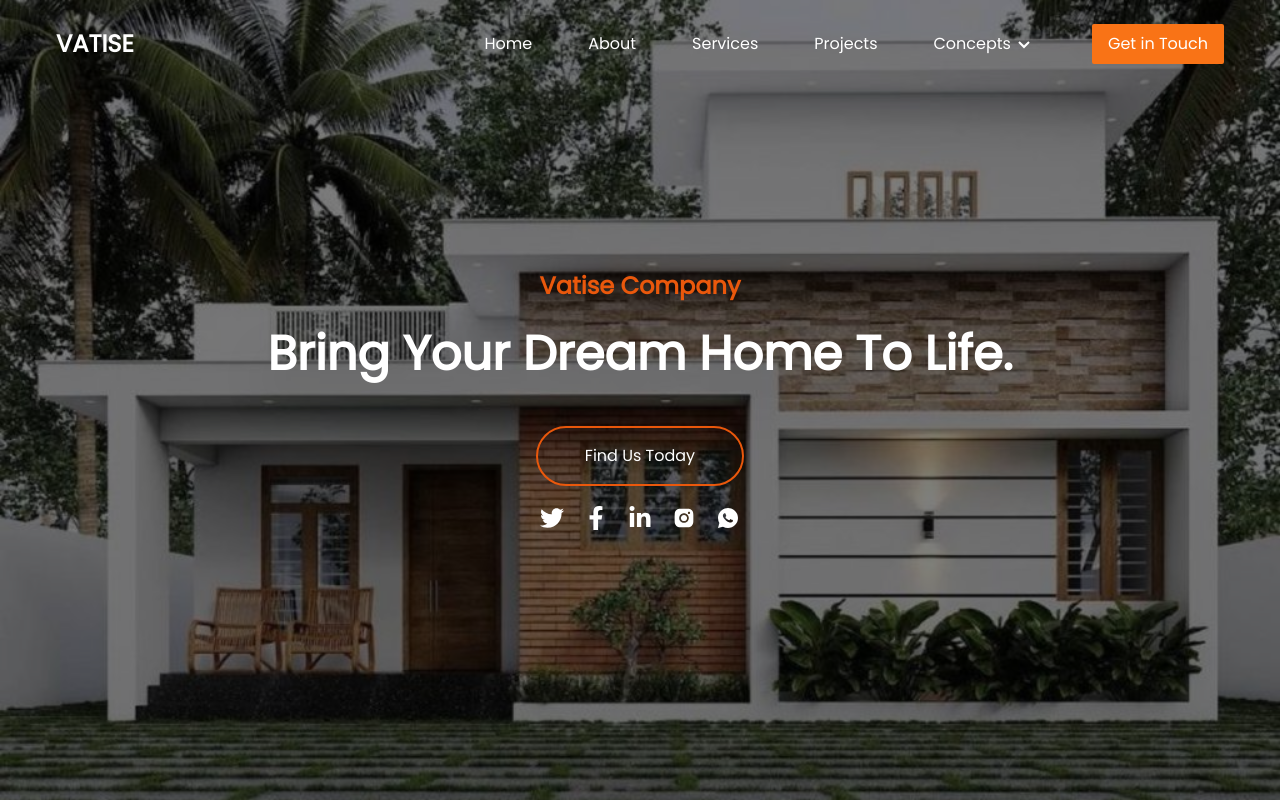
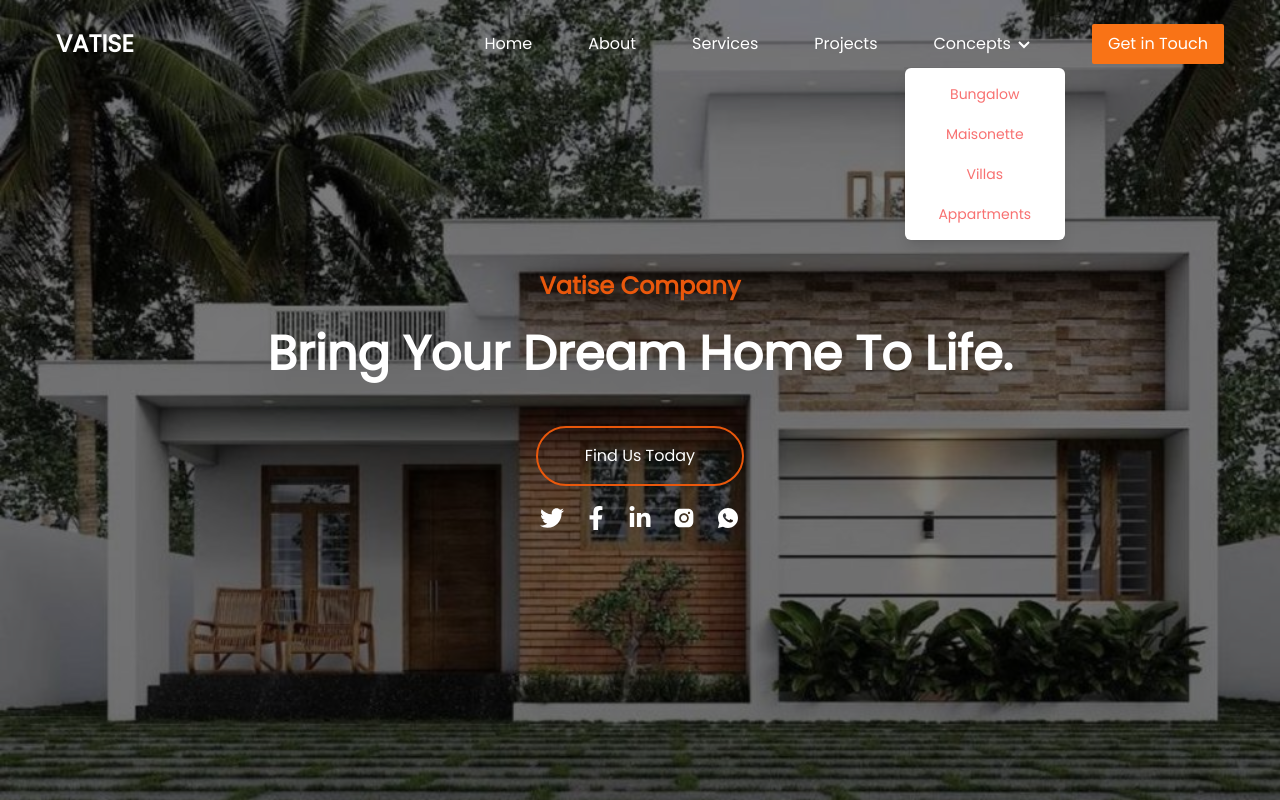
Before and after one commit to nelsonasino/Vatise-Enterprises, a React (Vite) app: page / in a window 1280 px wide. Both pictures are taken after a click on the button "Concepts". Shown: the top 800 px of the page. Built offline with nearby package versions, Linux system fonts and the light colour scheme.

Commit message:
Navbar popup update

```diff
--- a/package.json
+++ b/package.json
@@ -11,6 +11,7 @@
   },
   "dependencies": {
     "@headlessui/react": "^1.7.15",
+    "@heroicons/react": "^2.0.18",
     "framer-motion": "^10.12.16",
     "react": "^18.2.0",
     "react-dom": "^18.2.0",
--- a/src/App.jsx
+++ b/src/App.jsx
@@ -1,4 +1,3 @@
-import ReactDom from "react-dom/client";
 import { useEffect, useState } from "react";
 import NavBar from "./components/NavBar";
 import { BrowserRouter, Routes, Route } from "react-router-dom";
--- a/src/components/NavBar.jsx
+++ b/src/components/NavBar.jsx
@@ -1,12 +1,15 @@
-import React, { Fragment, useState } from "react";
+import React, { useState } from "react";
 import { Link } from "react-router-dom";
 import { FaTimes, FaBars } from "react-icons/fa";
-import { BiChevronDown, BiChevronUp } from "react-icons/bi";
+import { BiChevronDown } from "react-icons/bi";
+// import { MenuIcon } from "@heroicons/react/outline";
 import useMediaQuery from "../hooks/useMediaQuery";
 import { motion } from "framer-motion";
-import { Menu, Transition } from "@headlessui/react";
+import { Menu, Transition, Popover } from "@headlessui/react";
 
 const NavBar = ({ isTopOfPage }) => {
+  const [isOpen, setIsOpen] = useState(false);
+
   const [isMenuToggled, setIsMenuToggled] = useState(false);
   const isAboveSmallScreen = useMediaQuery("(min-width: 768px)");
   const navBarBackground = isTopOfPage
@@ -41,33 +44,43 @@ const NavBar = ({ isTopOfPage }) => {
             {" "}
             Projects
           </Link>
+
+          <Popover className="relative">
+            {({ open }) => (
               <Menu as="div" className="relative">
-            {({ open }) => (
-              <Fragment>
-                {/**Menu Button */}
-                <Menu.Button
-                  onMouseEnter={({ target }) => (open ? "" : target.click())}
-                  className={`hover:text-orange-500 inline-flex items-center justify-center`}
+                <Popover.Button
+                  className={`${
+                    open ? "text-white" : "text-white"
+                  } group hover:text-orange-500 inline-flex items-center justify-center focus:outline-none`}
+                  onMouseEnter={() => setIsOpen(true)}
                 >
                   Concepts
                   <BiChevronDown size={24} className="ml-[1px]" />
-                </Menu.Button>
+                  {/* <MenuIcon className="w-5 h-5 ml-2 -mr-1" aria-hidden="true" /> */}
+                </Popover.Button>
 
-                {/**Menu Items */}
                 <Transition
-                  show={open}
-                  enter="transform transition duration-200 ease-in"
-                  enterFrom="transform opacity-0 scale-95"
-                  enterTo="transform opacity-100 scale-100"
-                  leave="transform transition duration-200 ease-out"
-                  leaveFrom="transform opacity-100 scale-100"
-                  leaveTo="transform opacity-0 scale-95"
+                  show={isOpen}
+                  as={React.Fragment}
+                  enter="transition ease-out duration-200"
+                  enterFrom="opacity-0 translate-y-1"
+                  enterTo="opacity-100 translate-y-0"
+                  leave="transition ease-in duration-150"
+                  leaveFrom="opacity-100 translate-y-0"
+                  leaveTo="opacity-0 translate-y-1"
+                  onMouseLeave={() => setIsOpen(false)}
                 >
+                  <Popover.Panel
+                    static
+                    className="absolute z-10 w-screen max-w-xs px-4 mt-3 transform -translate-x-1/4 left-1/2 sm:px-0"
+                  >
+                    <div className="overflow-hidden rounded-lg shadow-lg ring-1 ring-black ring-opacity-5">
                       <Menu.Items
-                    className="w-48 rounded-md right-0 mt-2 divide-y shadow-lg bg-white origin-top-right focus:outline-none absolute"
+                        className="w-40 rounded-md shadow-lg bg-white origin-top-right focus:outline-none absolute"
                         static
                       >
-                    <div className="p-2 flex flex-col items-start justify-center gap-1">
+                        <div className="p-2 flex flex-col text-sm items-start justify-center gap-1">
+                          {" "}
                           <Menu.Item>
                             {({ active }) => (
                               <Link
@@ -75,7 +88,7 @@ const NavBar = ({ isTopOfPage }) => {
                                 aria-hidden="true"
                                 className={` w-full rounded-md py-2 ${
                                   active
-                                ? "bg-gray-100/70 text-slate-500 "
+                                    ? "bg-gray-100/70 text-darkBlue "
                                     : "text-red-400"
                                 } flex items-center justify-center`}
                               >
@@ -91,7 +104,7 @@ const NavBar = ({ isTopOfPage }) => {
                                 aria-hidden="true"
                                 className={` w-full rounded-md py-2 ${
                                   active
-                                ? "bg-gray-100/70 text-slate-500 "
+                                    ? "bg-gray-100/70 text-darkBlue "
                                     : "text-red-400"
                                 } flex items-center justify-center`}
                               >
@@ -107,12 +120,12 @@ const NavBar = ({ isTopOfPage }) => {
                                 aria-hidden="true"
                                 className={` w-full rounded-md py-2 ${
                                   active
-                                ? "bg-gray-100/70 text-slate-500 "
+                                    ? "bg-gray-100/70 text-darkBlue "
                                     : "text-red-400"
                                 } flex items-center justify-center`}
                               >
                                 {" "}
-                            Villa
+                                Villas
                               </Link>
                             )}
                           </Menu.Item>
@@ -123,7 +136,7 @@ const NavBar = ({ isTopOfPage }) => {
                                 aria-hidden="true"
                                 className={` w-full rounded-md py-2 ${
                                   active
-                                  ? "bg-gray-100/70 text-slate-500 "
+                                    ? "bg-gray-100/70 text-darkBlue "
                                     : "text-red-400"
                                 } flex items-center justify-center`}
                               >
@@ -134,14 +147,15 @@ const NavBar = ({ isTopOfPage }) => {
                           </Menu.Item>
                         </div>
                       </Menu.Items>
+                    </div>
+                  </Popover.Panel>
                 </Transition>
-              </Fragment>
+              </Menu>
             )}
-          </Menu>
-
+          </Popover>
           <Link
             to="/contactus"
-            className="bg-orange-500 hover:bg-orange-500/90 font-medium py-2 px-4 rounded-sm"
+            className="bg-orange-500 hover:bg-orange-500/80 font-medium py-2 px-4 rounded-sm  hover:"
           >
             {" "}
             Get in Touch
@@ -207,32 +221,42 @@ const NavBar = ({ isTopOfPage }) => {
               {" "}
               Projects
             </Link>
+            <Popover className="relative">
+              {({ open }) => (
                 <Menu as="div" className="relative">
-              {({ open }) => (
-                <Fragment>
-                  {/**Menu Button */}
-                  <Menu.Button
-                    className="hover:text-orange-500 inline-flex items-center justify-center"
+                  <Popover.Button
+                    className={`${
+                      open ? "text-white" : "text-white"
+                    } group hover:text-orange-500 inline-flex items-center justify-center focus:outline-none`}
+                    onMouseEnter={() => setIsOpen(true)}
                   >
                     Concepts
                     <BiChevronDown size={24} className="ml-[1px]" />
-                  </Menu.Button>
+                    {/* <MenuIcon className="w-5 h-5 ml-2 -mr-1" aria-hidden="true" /> */}
+                  </Popover.Button>
 
-                  {/**Menu Items */}
                   <Transition
-                    show={open}
-                    enter="transform transition duration-100 ease-in"
-                    enterFrom="opacity-0 scale-95"
-                    enterTo="opacity-100 scale-100"
-                    leave="transform transition duration-75 ease-out"
-                    leaveFrom="opacity-100 scale-100"
-                    leaveTo="opacity-0 scale-95"
+                    show={isOpen}
+                    as={React.Fragment}
+                    enter="transition ease-out duration-200"
+                    enterFrom="opacity-0 translate-y-1"
+                    enterTo="opacity-100 translate-y-0"
+                    leave="transition ease-in duration-150"
+                    leaveFrom="opacity-100 translate-y-0"
+                    leaveTo="opacity-0 translate-y-1"
+                    onMouseLeave={() => setIsOpen(false)}
                   >
+                    <Popover.Panel
+                      static
+                      className="absolute z-10 w-screen max-w-xs px-4 mt-3 transform -translate-x-1/2 left-1/2 sm:px-0"
+                    >
+                      <div className="overflow-hidden rounded-lg shadow-lg ring-1 ring-black ring-opacity-5">
                         <Menu.Items
                           className="w-40 rounded-md shadow-lg bg-white origin-top-right focus:outline-none absolute"
                           static
                         >
                           <div className="p-2 flex flex-col text-sm items-start justify-center gap-1">
+                            {" "}
                             <Menu.Item>
                               {({ active }) => (
                                 <Link
@@ -240,7 +264,7 @@ const NavBar = ({ isTopOfPage }) => {
                                   aria-hidden="true"
                                   className={` w-full rounded-md py-2 ${
                                     active
-                                  ? "bg-gray-100/70 text-slate-500 "
+                                      ? "bg-gray-100/70 text-darkBlue "
                                       : "text-red-400"
                                   } flex items-center justify-center`}
                                 >
@@ -256,7 +280,7 @@ const NavBar = ({ isTopOfPage }) => {
                                   aria-hidden="true"
                                   className={` w-full rounded-md py-2 ${
                                     active
-                                  ? "bg-gray-100/70 text-slate-500 "
+                                      ? "bg-gray-100/70 text-darkBlue "
                                       : "text-red-400"
                                   } flex items-center justify-center`}
                                 >
@@ -272,7 +296,7 @@ const NavBar = ({ isTopOfPage }) => {
                                   aria-hidden="true"
                                   className={` w-full rounded-md py-2 ${
                                     active
-                                  ? "bg-gray-100/70 text-slate-500 "
+                                      ? "bg-gray-100/70 text-darkBlue"
                                       : "text-red-400"
                                   } flex items-center justify-center`}
                                 >
@@ -288,7 +312,7 @@ const NavBar = ({ isTopOfPage }) => {
                                   aria-hidden="true"
                                   className={` w-full rounded-md py-2 ${
                                     active
-                                  ? "bg-gray-100/70 text-slate-500 "
+                                      ? "bg-gray-100/70 text-darkBlue "
                                       : "text-red-400"
                                   } flex items-center justify-center`}
                                 >
@@ -299,10 +323,12 @@ const NavBar = ({ isTopOfPage }) => {
                             </Menu.Item>
                           </div>
                         </Menu.Items>
+                      </div>
+                    </Popover.Panel>
                   </Transition>
-                </Fragment>
+                </Menu>
               )}
-            </Menu>
+            </Popover>
             <Link
               to="/contactus"
               className="bg-orange-500 hover:bg-orange-500/80 font-medium py-2 px-4 rounded-sm mt-20"
@@ -316,5 +342,4 @@ const NavBar = ({ isTopOfPage }) => {
     </nav>
   );
 };
-
 export default NavBar;
--- a/tailwind.config.js
+++ b/tailwind.config.js
@@ -1,14 +1,14 @@
 /** @type {import('tailwindcss').Config} */
 export default {
-  content: [
-    "./index.html",
-    "./src/**/*.{js,ts,jsx,tsx}",
-  ],
+  content: ['./index.html', './src/**/*.{js,ts,jsx,tsx}'],
   theme: {
     extend: {
-      fontFamily:{
-        poppins:'Poppins'
-      }
+      fontFamily: {
+        poppins: 'Poppins',
+      },
+      colors: {
+        darkBlue: 'hsl(205, 100%, 9%)',
+      },
     },
   },
   plugins: [],
```
Also changed, not shown: src/index.css (+5 -6 lines), 1 other file (tests, documents, lock files or other folders). Lines whose indentation alone changed are shown as unchanged.
